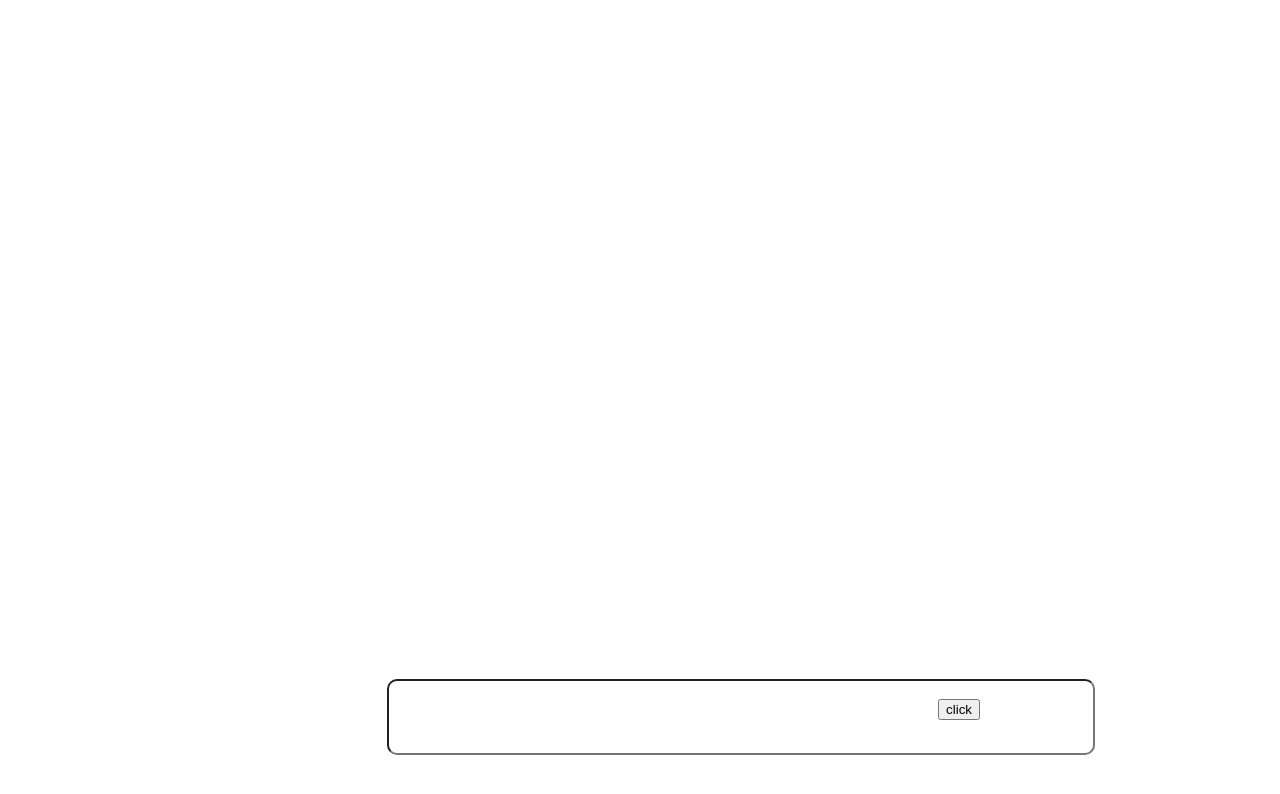
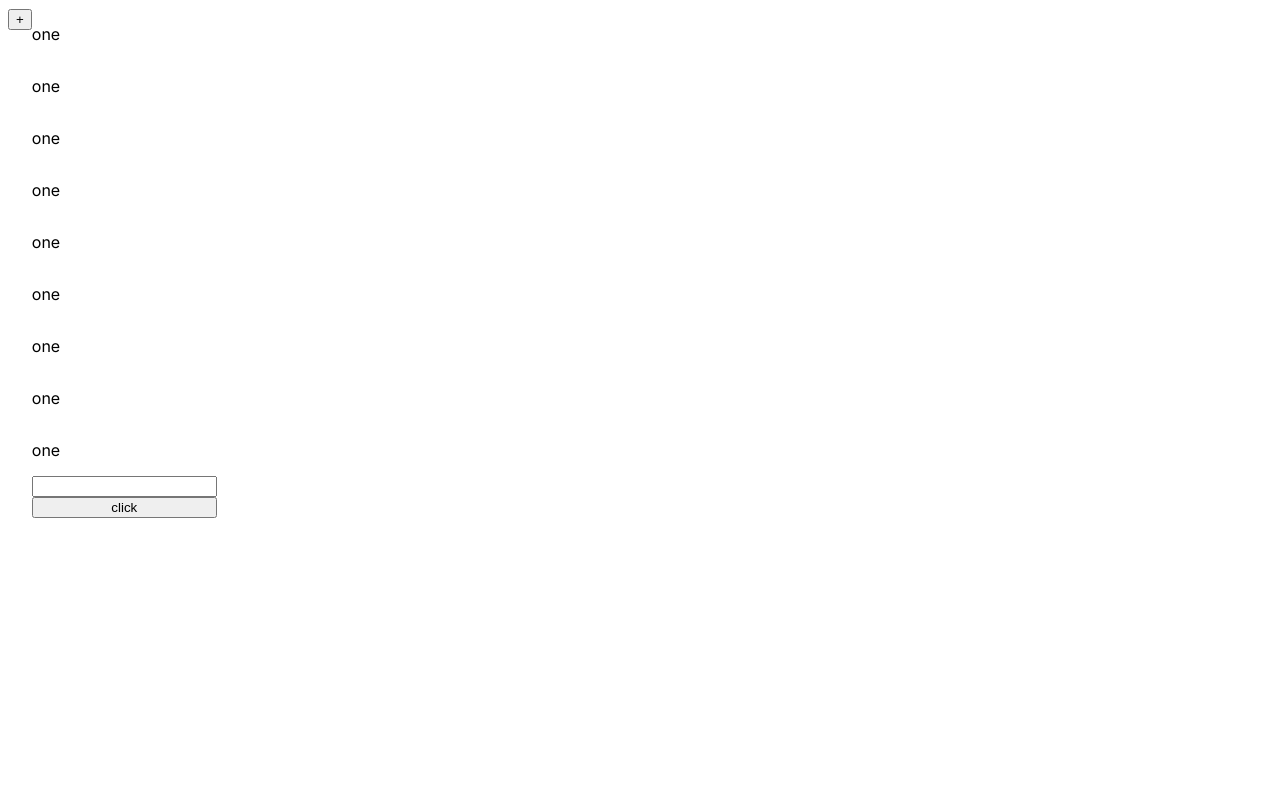
Before and after one commit to abhinand-psq/todochatbot, a Next.js app in the folder my-app/: page /chatboat in a window 1280 px wide. Shown: the top 794 px of the page. Built offline with nearby package versions, Linux system fonts and the light colour scheme.

Commit message:
temporary commit 1

```diff
--- /dev/null
+++ b/my-app/src/app/chatboat/[_id]/page.module.css
@@ -0,0 +1,39 @@
+.main{
+    display: flex;
+    justify-content: space-between;
+    position: relative;
+    height: 100vh;
+}
+
+.two{
+    width: 30%;
+}
+
+.one {
+    width: 70%;
+}
+
+
+
+.com{
+    display: flex;
+   position: fixed;
+    bottom: 45px;
+    width: 70%;
+}
+
+
+
+.one input{
+    width: 700px;
+    height: 70px;
+    border-radius: 10px;
+    position: fixed;
+    bottom: 45px;
+}
+
+.one button{
+    position: fixed;
+    bottom: 80px;
+    right: 300px;
+}
--- a/my-app/src/app/chatboat/page.jsx
+++ b/my-app/src/app/chatboat/page.jsx
@@ -1,86 +1,21 @@
 'use client'
-import React, { useState } from 'react'
-import { GoogleGenerativeAI } from '@google/generative-ai'
-import { useEffect } from 'react'
+import History from '@/components/historychat/history'
+import Header from '@/components/navbar/header'
+import React from 'react'
 import style from './page.module.css'
-const genAi = new GoogleGenerativeAI('AIzaSyBTwaam47K4Re9GxdEuRyLvDaQfsOEprsQ')
+import { useRouter } from 'next/navigation'
 function Page() {
-    const model = genAi.getGenerativeModel({model:"gemini-pro"})
-const [first, setfirst] = useState([])
-const [add,addall]=useState([])
-const [val,setval]=useState("")
-const [num,setsum]=useState(0)
-const [samples,setsamples]=useState('')
-useEffect(() => {
-
-},[])
-
-function sample(){
-    if(num==0){
-        setsamples(val)
-    }
-
-//         const prompt = "Write a story about a magic backpack."
-//   const result = await model.generateContent(prompt);
-//   const response = await result.response;
-//   const text = response.text();
-//   console.log(text);
-fetch(`https://generativelanguage.googleapis.com/v1beta/models/gemini-pro:generateContent?key=AIzaSyBTwaam47K4Re9GxdEuRyLvDaQfsOEprsQ`,{
-    method:'POST',
-    body: JSON.stringify({contents: [{parts: [ {text:val+" "+samples,},],},],}),
-    headers:{'Content-Type': 'application/json'},
-}).then(async(Res)=>{
-    setsum(1)
-  let a = await Res.json()
-  console.log(a);
-  setfirst(a.candidates)
-  try{
-    fetch('/api/chatdata',{
-        method:'POST',
-        headers:{'Content-Type':'application/json'},
-        body:JSON.stringify({text:a.candidates[0].content.parts[0].text})
-    })
-  }catch(e){
-    throw new  Error(e)
-  }
-  console.log(a.candidates[0].content.parts[0].text);
-add.push(a.candidates[0].content.parts[0].text)
-
-})
-
-    }
-
+    let router = useRouter()
   return (
     <div className={style.main}>
-
-
-<div className={style.two}>
-{
-    add&&add.map((res,ind)=>{
-        return(
-            <p key={ind}>{res}</p>
-        )
-    })
- }
-</div>
-
-
-<div className={style.one}>
-
- <div className={style.com}>
- <input type="text" onChange={(e)=>{setval(e.target.value)}} />
- <button onClick={()=>{sample()}}>click</button>
- </div>
- {
-   first && first.map((Res,inds)=>{
-
-    return(
-       <p key={inds}>{Res.content.parts[0].text}</p>
-    )
-    })
- }
-</div>
-
+       <div className={style.one}>
+         <Header></Header>
+        </div>
+       <div className={style.two}>
+         <History></History>
+         <input type="text" />
+         <button onClick={()=>{router.push(`/chatboat/${3}`)}}>click</button>
+        </div>
     </div>
   )
 }
--- a/my-app/src/app/chatboat/page.module.css
+++ b/my-app/src/app/chatboat/page.module.css
@@ -1,39 +1,14 @@
 .main{
     display: flex;
-    justify-content: space-between;
-    position: relative;
-    height: 100vh;
+
 }
 
+.one{
+    display: flex;
+
+}
 .two{
-    width: 30%;
+    display: flex;
+    flex-direction: column;
+
 }
-
-.one {
-    width: 70%;
-}
-
-
-
-.com{
-    display: flex;
-   position: fixed;
-    bottom: 45px;
-    width: 70%;
-}
-
-
-
-.one input{
-    width: 700px;
-    height: 70px;
-    border-radius: 10px;
-    position: fixed;
-    bottom: 45px;
-}
-
-.one button{
-    position: fixed;
-    bottom: 80px;
-    right: 300px;
-}
--- /dev/null
+++ b/my-app/src/components/historychat/history.jsx
@@ -0,0 +1,19 @@
+import React from 'react'
+import style from './page.module.css'
+function History() {
+  return (
+    <div className={style.main}>
+        <p>one</p>
+        <p>one</p>
+        <p>one</p>
+        <p>one</p>
+        <p>one</p>
+        <p>one</p>
+        <p>one</p>
+        <p>one</p>
+        <p>one</p>
+    </div>
+  )
+}
+
+export default History
--- /dev/null
+++ b/my-app/src/components/historychat/page.module.css
@@ -0,0 +1,4 @@
+.main{
+    display: flex;
+    flex-direction: column;
+}
--- /dev/null
+++ b/my-app/src/components/navbar/header.jsx
@@ -0,0 +1,14 @@
+'use client'
+import { useRouter } from 'next/navigation'
+import React from 'react'
+
+function Header() {
+  const route = useRouter()
+  return (
+    <div>
+        <button onClick={()=>{route.push('/chatboat')}}>+</button>
+    </div>
+  )
+}
+
+export default Header
```
Also changed, not shown: my-app/src/app/chatboat/[_id]/page.jsx (added, +75 -0 lines).
